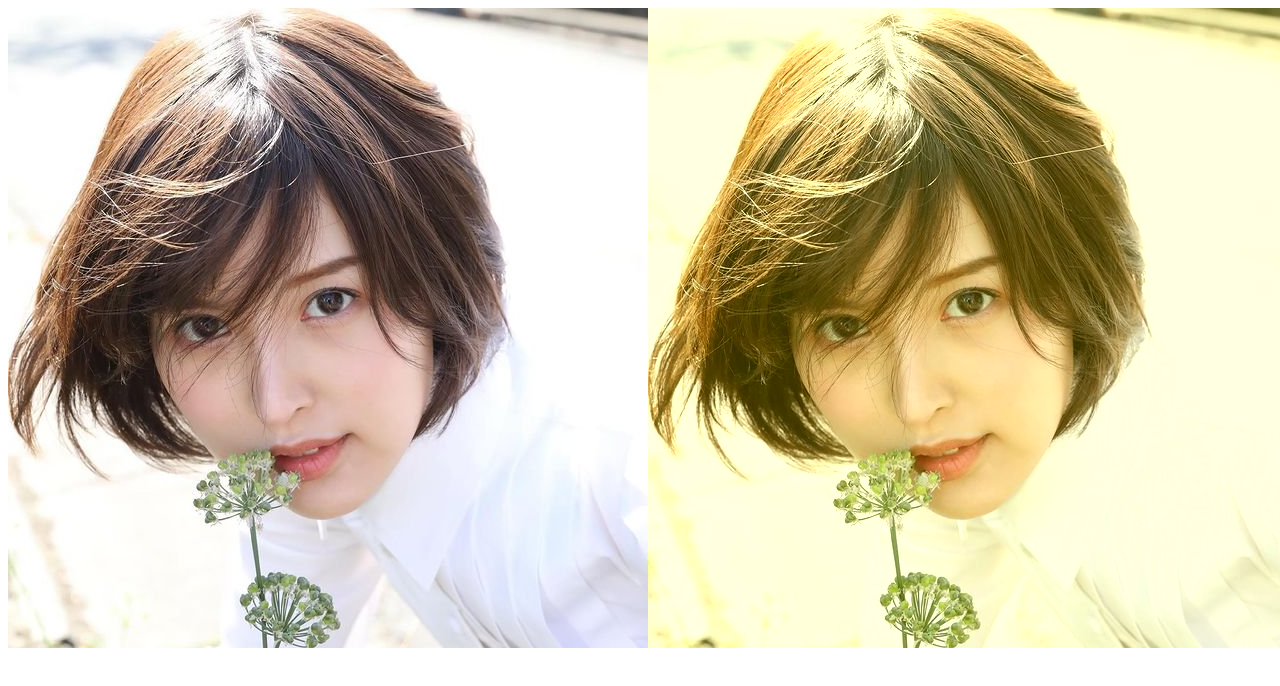
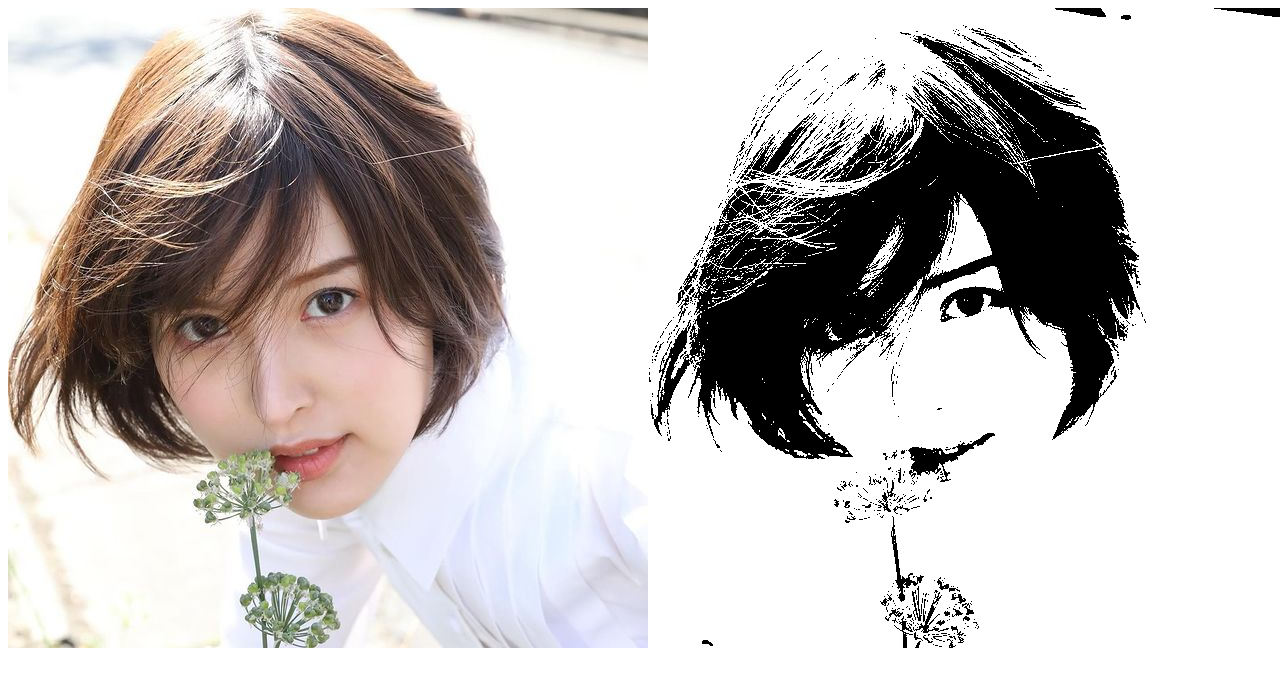
Before and after one commit to ThinhVu/ipjs, a website: page src/public/lab.html in a window 1280 px wide. Drawn offline with Linux system fonts and the light colour scheme.

Commit message:
[BlackWhite effect] X2 performance

```diff
--- a/src/public/lab.html
+++ b/src/public/lab.html
@@ -42,13 +42,13 @@
     // const histogram = new Histogram(pixmap)
 
     const ipjs = new IPJs()
-    ipjs.add(new Additive([
-      { channel: Channel.R, value: 30 },
-      { channel: Channel.G, value: 30 },
-      { channel: Channel.B, value: -30 },
-    ]))
+    // ipjs.add(new Additive([
+    //   { channel: Channel.R, value: 30 },
+    //   { channel: Channel.G, value: 30 },
+    //   { channel: Channel.B, value: -30 },
+    // ]))
     // ipjs.add(new GrayScale())
-    // ipjs.add(new BlackWhite(128));
+    ipjs.add(new BlackWhite(128));
     // ipjs.add(new WhiteNoise(10))
     // ipjs.add(new Mosaic({ x: 300, y: 300, width: 200, height: 200}, 10))
     // ipjs.add(new GaussianBlur(2))
--- a/src/public/modules/ipjs/effects/black-white.js
+++ b/src/public/modules/ipjs/effects/black-white.js
@@ -1,7 +1,7 @@
 /**
  * @implements iEffect
  */
-import GrayScale from './gray-scale.js';
+import { getGayScale } from './gray-scale.js';
 
 export default class BlackWhite {
   /**
@@ -11,17 +11,14 @@ export default class BlackWhite {
     this._t = threshold
   }
 
-
   apply(img) {
-    new GrayScale().apply(img)
-
     let h = img.height
     let w = img.width
     let px
     for (let row = 0; row < h; ++row) {
       for (let col = 0; col < w; ++col) {
         px = img.px(row, col)
-        px.r = px.g = px.b = (px.r < this._t) ? 0 : 255;
+        px.r = px.g = px.b = (getGayScale(px) < this._t) ? 0 : 255;
       }
     }
   }
--- a/src/public/modules/ipjs/effects/gray-scale.js
+++ b/src/public/modules/ipjs/effects/gray-scale.js
@@ -1,3 +1,5 @@
+export const getGayScale = (px) => Math.floor(0.299 * px.r + 0.587 * px.g + 0.114 * px.b)
+
 /***
  * @implements iEffect
  */
@@ -10,7 +12,7 @@ export default class GrayScale {
     for(let row = 0; row < h; row ++) {
       for (let col = 0; col < w; col ++) {
         px = img.px(row, col)
-        grayscale = Math.floor(0.299 * px.r + 0.587 * px.g + 0.114 * px.b);
+        grayscale = getGayScale(px);
         px.r = grayscale
         px.g = grayscale
         px.b = grayscale
```
